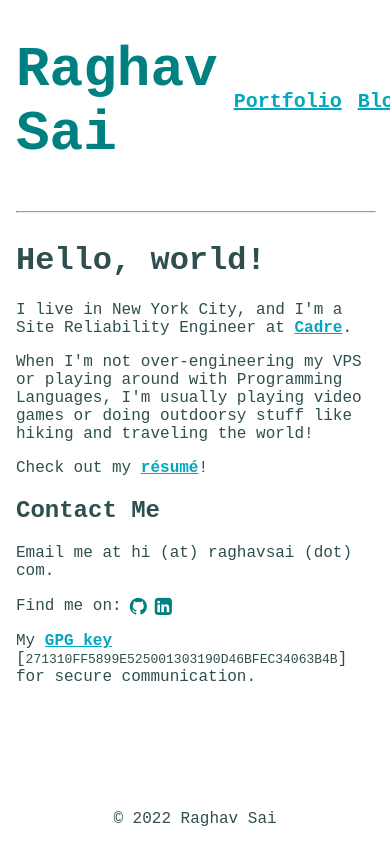
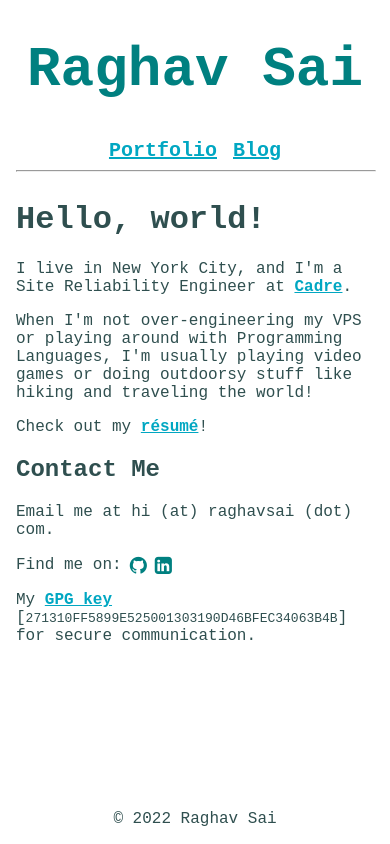
Before and after one commit to petgoldfish/raghavsai.com, an Eleventy site: page src/index.html in a window 390 px wide. Built offline with nearby package versions, Linux system fonts and the light colour scheme; Eleventy itself is replaced by a stand-in of ours; files that its build step writes are made by us from their sources; files whose address does not match are found by name.

Commit message:
Fix mobile css

```diff
--- a/src/_includes/main.css
+++ b/src/_includes/main.css
@@ -96,7 +96,7 @@ hr {
     align-items: center;
 }
 
-.navbar>* {
+.navbar>a:not(:first-child) {
     margin-left: var(--space);
 }
 
@@ -160,7 +160,7 @@ hr {
     margin-top: var(--space);
 }
 
-@media only screen and(max-width: 480px) {
+@media only screen and (max-width: 480px) {
     .header {
         flex-direction: column;
     }
```
